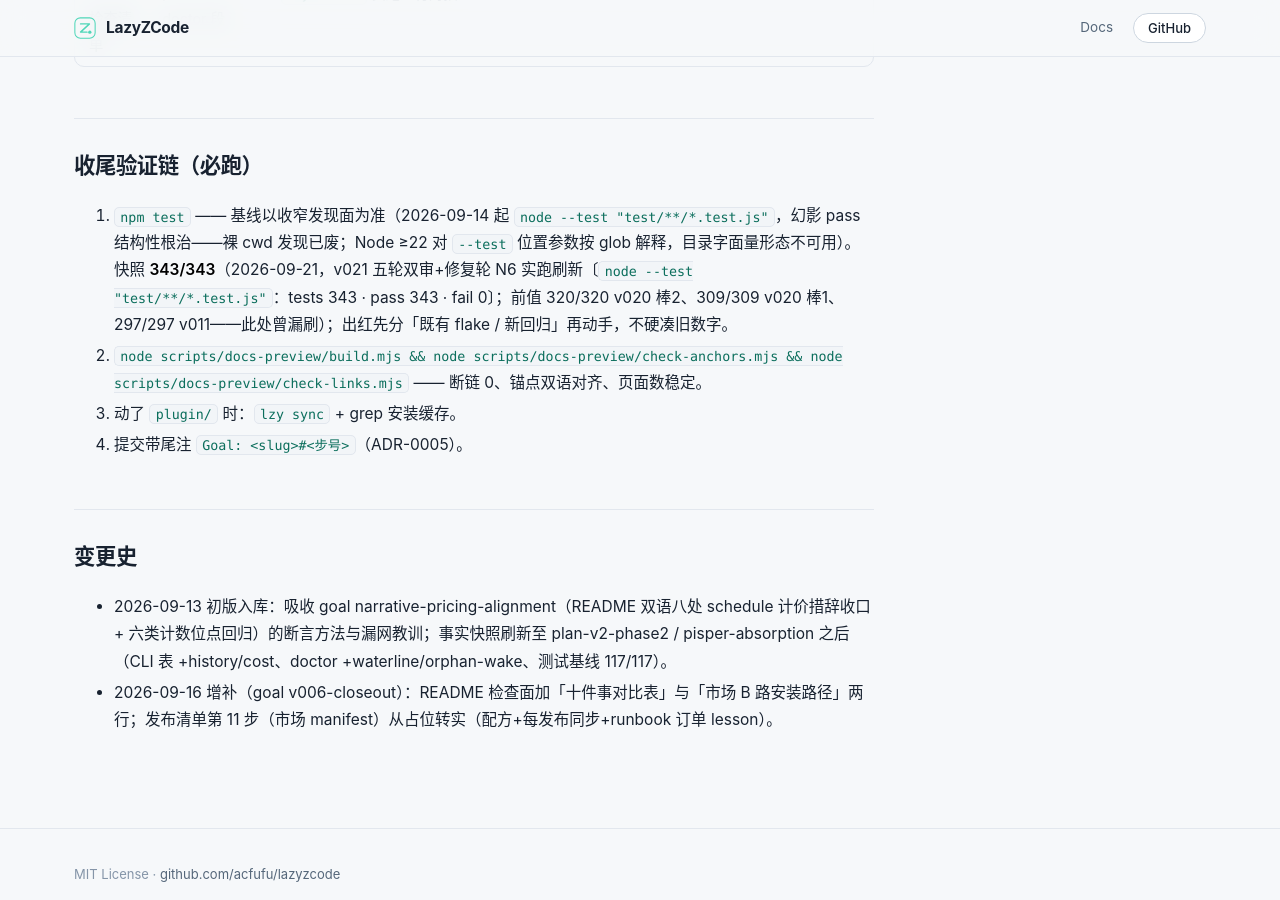
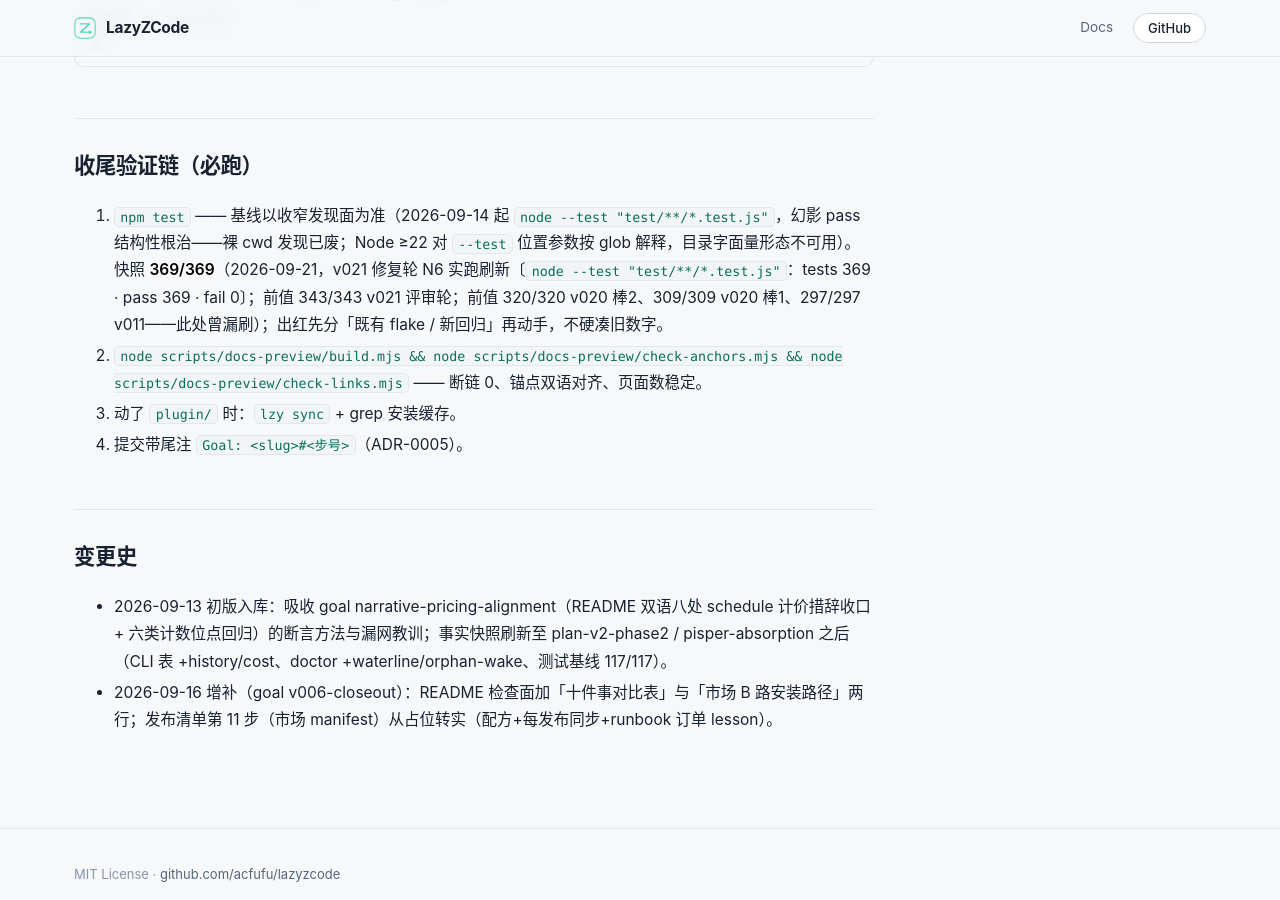
Before and after one commit to Acfufu/lazyzcode, a Jekyll site: the page built from docs/narrative-checklist.md, in a window 1280 px wide and 900 px high, scrolled down 3330 px. Built offline with Jekyll 4.4.1, drawn with Linux system fonts in a browser that asks for light colours; our own code applies the rules of GitHub Pages for plain Markdown files.

Commit message:
docs(release): fix-round CHANGELOG entries, narrative snapshot 369, AGENTS landing row
Goal: v021-r5-review-fix-ablation#N6

```diff
--- a/docs/narrative-checklist.md
+++ b/docs/narrative-checklist.md
@@ -67,7 +67,7 @@
 
 ## 收尾验证链（必跑）
 
-1. `npm test` —— 基线以收窄发现面为准（2026-09-14 起 `node --test "test/**/*.test.js"`，幻影 pass 结构性根治——裸 cwd 发现已废；Node ≥22 对 `--test` 位置参数按 glob 解释，目录字面量形态不可用）。快照 **343/343**（2026-09-21，v021 五轮双审+修复轮 N6 实跑刷新〔`node --test "test/**/*.test.js"`：tests 343 · pass 343 · fail 0〕；前值 320/320 v020 棒2、309/309 v020 棒1、297/297 v011——此处曾漏刷）；出红先分「既有 flake / 新回归」再动手，不硬凑旧数字。
+1. `npm test` —— 基线以收窄发现面为准（2026-09-14 起 `node --test "test/**/*.test.js"`，幻影 pass 结构性根治——裸 cwd 发现已废；Node ≥22 对 `--test` 位置参数按 glob 解释，目录字面量形态不可用）。快照 **369/369**（2026-09-21，v021 修复轮 N6 实跑刷新〔`node --test "test/**/*.test.js"`：tests 369 · pass 369 · fail 0〕；前值 343/343 v021 评审轮；前值 320/320 v020 棒2、309/309 v020 棒1、297/297 v011——此处曾漏刷）；出红先分「既有 flake / 新回归」再动手，不硬凑旧数字。
 2. `node scripts/docs-preview/build.mjs && node scripts/docs-preview/check-anchors.mjs && node scripts/docs-preview/check-links.mjs` —— 断链 0、锚点双语对齐、页面数稳定。
 3. 动了 `plugin/` 时：`lzy sync` + grep 安装缓存。
 4. 提交带尾注 `Goal: <slug>#<步号>`（ADR-0005）。
```
Also changed, not shown: AGENTS.md (+1 -1 lines), CHANGELOG.md.
